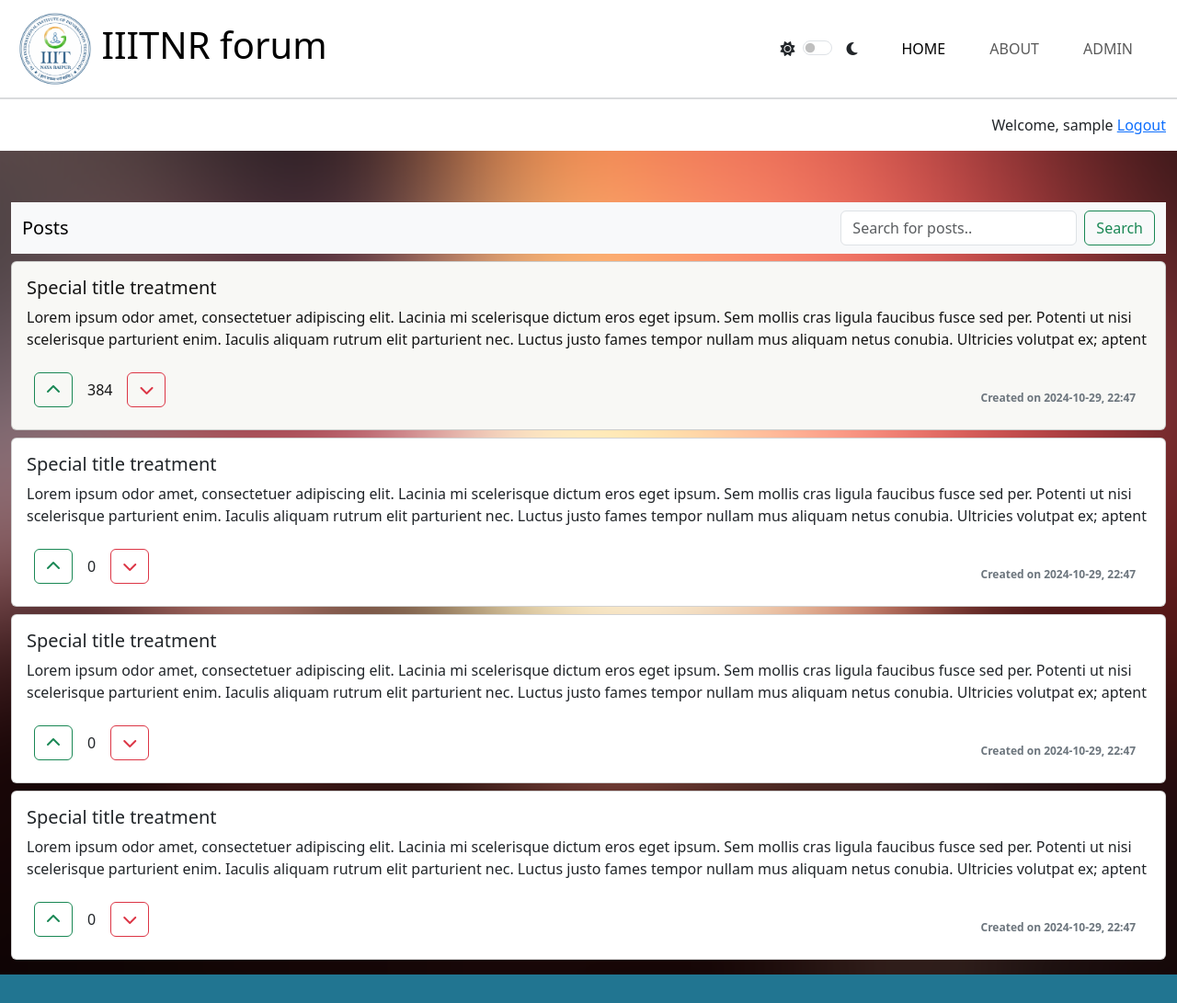
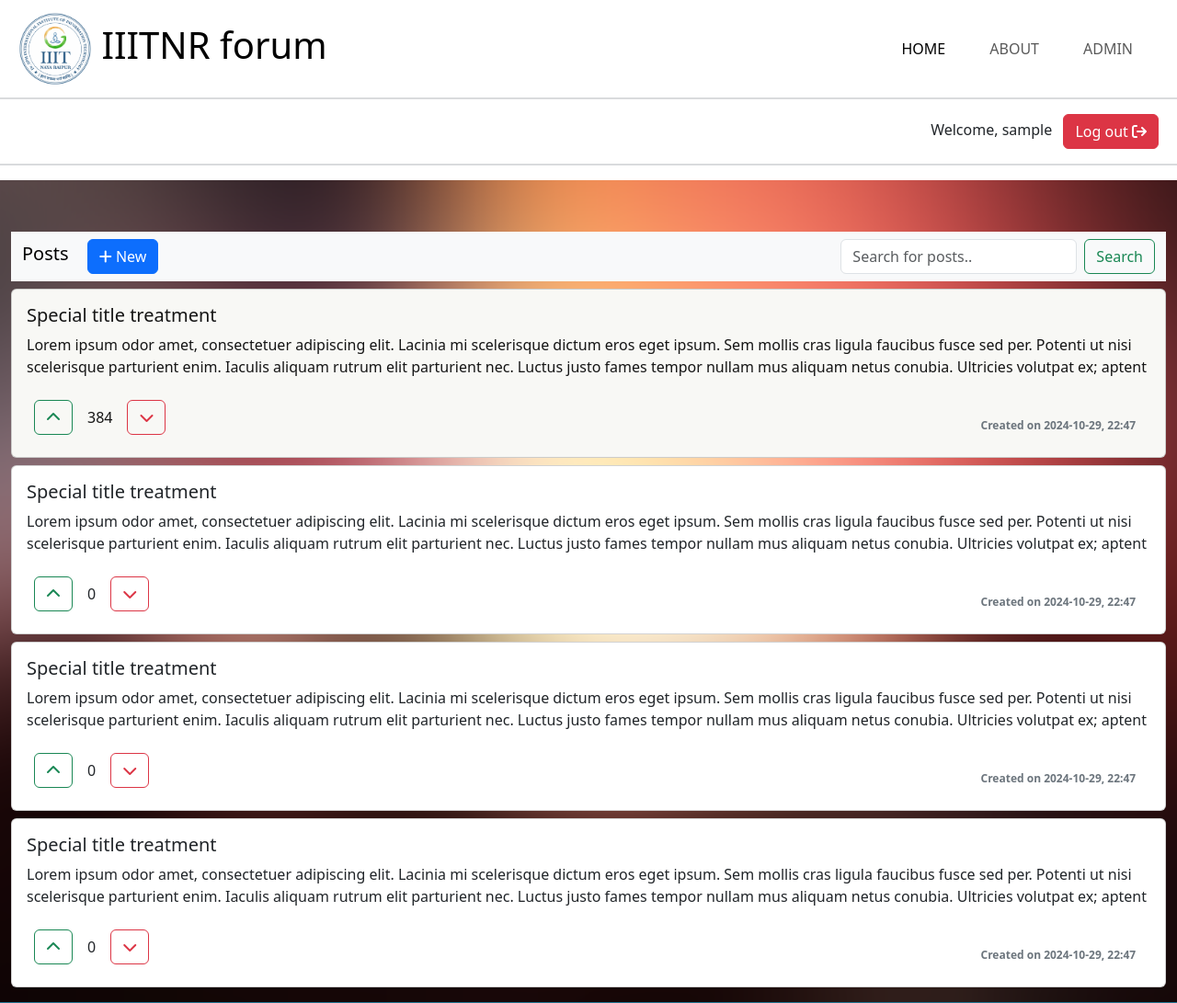
Before and after one commit to DevWarriors-IIITNR/forum-website, a Django app: page / in a window 1280 px wide. Shown: the top 1091 px of the page at 92% size. Run offline with Django 5.2, Linux system fonts and the light colour scheme; the visitor is signed in with stand-in values (Sample User, id 1); some libraries are stand-ins or nearby versions.

Commit message:
remove dark mode toggle (for now) and add custom colors

```diff
--- a/templates/base.html
+++ b/templates/base.html
@@ -47,13 +47,13 @@
     </button>
     <div class="collapse navbar-collapse" id="navbarSupportedContent">
       <ul class="navbar-nav me-auto mb-2 px-3 mb-lg-0">
-        <li class="nav-item d-flex flex-row justify-content-center align-items-center px-3">
+        <!-- <li class="nav-item d-flex flex-row justify-content-center align-items-center px-3">
           <i class="fa-solid fa-sun mx-2"></i>
           <div class="form-check form-switch">
             <input class="form-check-input" type="checkbox" id="color-mode-switch" role="switch">
           </div>
           <i class="fa-solid fa-moon mx-2"></i>
-        </li>
+        </li>-->
         <li class="nav-item d-flex flex-row justify-content-center px-3">
               <a class="nav-link {% block homeActive %}{% endblock homeActive %}" aria-current="page" href="/">HOME</a>
         </li>
@@ -70,10 +70,11 @@
       </nav>
           <hr class="bg-secondary border-2 mt-0 border-top border-secondary" />
       {% if user.is_authenticated %}
-      <div class=" container-fluid align-middle mb-3 text-end">Welcome, {{user.username}} <a href="/logout">Logout</a></div>
+      <div class=" container-fluid align-middle mb-3 text-end">Welcome, {{user.username}} <a class="btn btn-danger mx-2" href="/logout">Log out <i class="fa fa-arrow-right-from-bracket"></i></a></div>
       {% else %}
-        <div class=" container-fluid align-middle mb-3 text-end">You are not logged in. <a href="">Log in.</a></div>
+        <div class=" container-fluid align-middle mb-3 text-end">You are not logged in. <a class="btn btn-primary mx-2" href="/admin">Log in <i class="fa fa-arrow-right-to-bracket"></i></a></div>
       {% endif %}
+          <hr class="bg-secondary border-2 mt-0 border-top border-secondary" />
     </div>
     {% block content %}
     {% endblock content %}
--- a/templates/test.html
+++ b/templates/test.html
@@ -10,7 +10,10 @@
   <div class="py-1"></div>
   <nav class="navbar mt-5 bg-body-tertiary" style="background-color: transparent;">
     <div class="container-fluid" style="background-color: transparent;">
-      <a class="navbar-brand">Posts</a>
+      <div>
+        <a class="navbar-brand">Posts</a>
+        <a class="btn btn-primary" href="/newpost" ><i class="fa fa-plus"></i> New</a>
+      </div>
       <form class="d-flex" role="search">
         <input class="form-control me-2" type="search" placeholder="Search for posts.." aria-label="Search">
         <button class="btn btn-outline-success" type="submit">Search</button>
```
